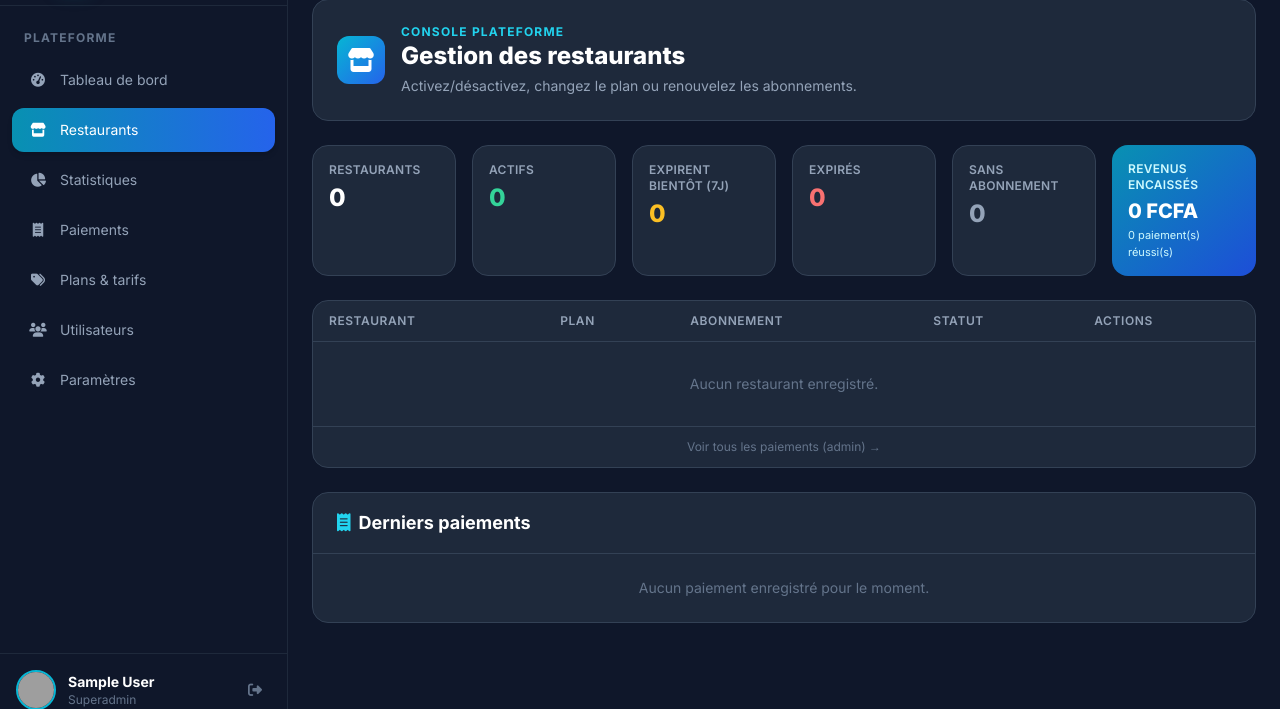
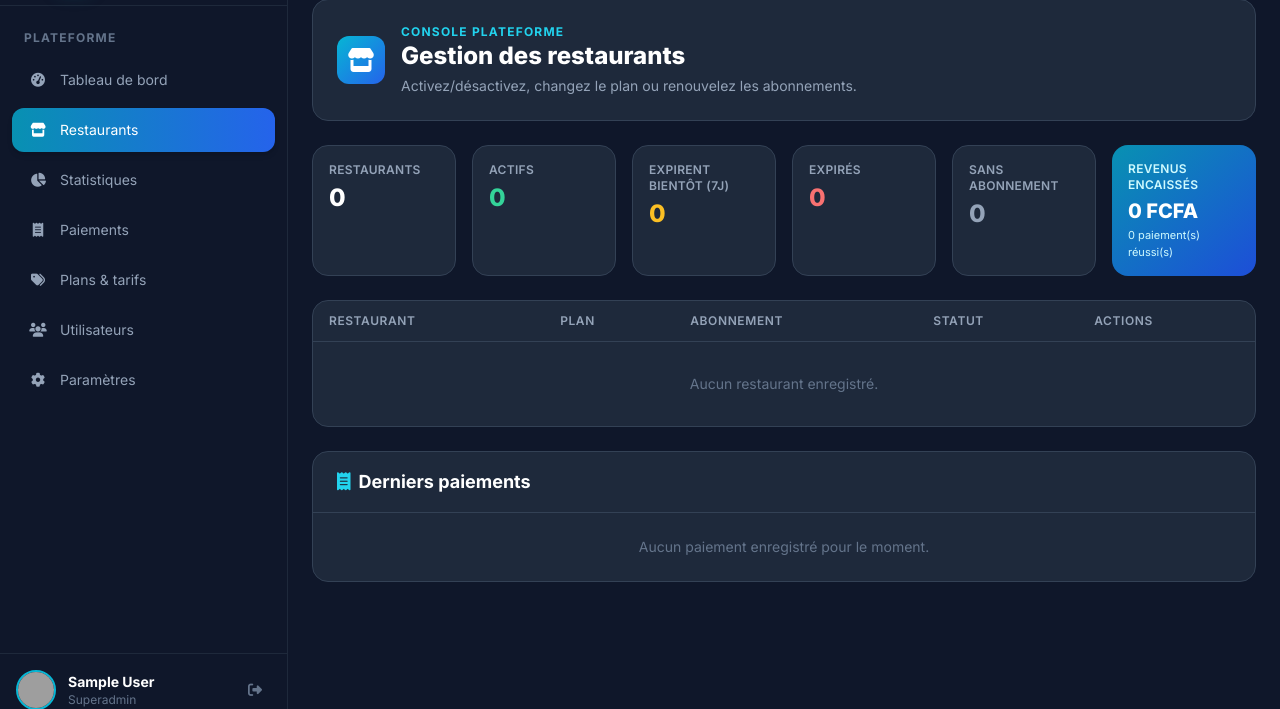
Before and after one commit to issa1299/gestion-restaurant-django, a Django app: page /tenants/plateforme/ in a window 1280 px wide. Shown: the part 74-783 px from the top of the page. Run offline with Django 5.2, Linux system fonts and the light colour scheme; the visitor is signed in with stand-in values (Sample User, id 1); data comes from the database, SQL or seed files in the repository; data that the repository does not hold is empty; some libraries are stand-ins or nearby versions; grey boxes are pictures that could not be loaded.

Commit message:
Console plateforme : retirer le lien vers l'admin Django

```diff
--- a/templates/tenants/plateforme.html
+++ b/templates/tenants/plateforme.html
@@ -152,9 +152,6 @@
                 </tbody>
             </table>
         </div>
-        <div class="p-3 border-t border-slate-700 text-center text-xs text-slate-500">
-            <a href="/admin/tenants/paiement/" class="hover:text-cyan-400">Voir tous les paiements (admin) →</a>
-        </div>
     </div>
 
     <!-- Derniers paiements -->
```
